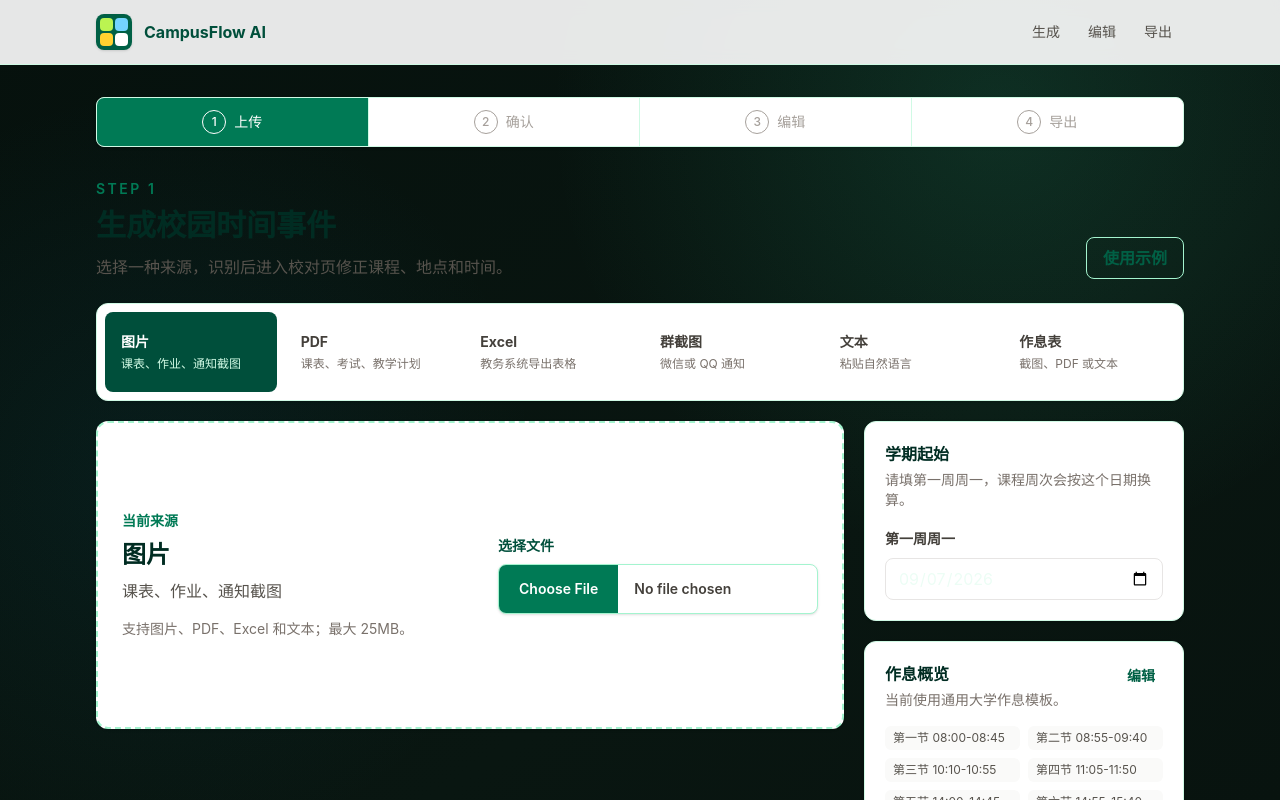
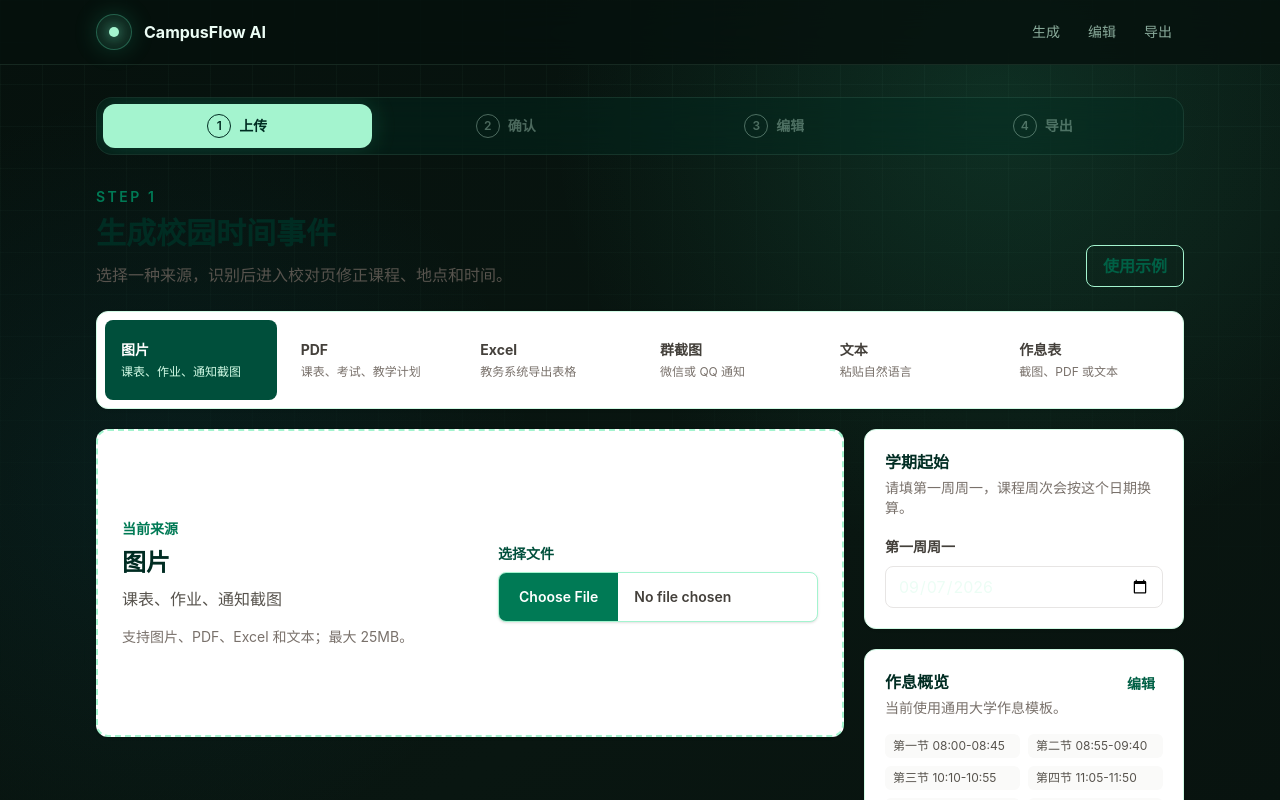
Before and after one commit to liutianyi746-lab/campusflow-web, a Next.js app: page /upload in a window 1280 px wide. Shown: the top 800 px of the page. Built offline with nearby package versions, Linux system fonts and the light colour scheme.

Commit message:
feat: refresh application shell (task 2/6)

```diff
--- a/src/app/_components/step-indicator.tsx
+++ b/src/app/_components/step-indicator.tsx
@@ -14,22 +14,21 @@ export function StepIndicator({ current }: { current: StepId }) {
 
   return (
     <nav aria-label="处理进度" className="mb-8">
-      <ol className="grid grid-cols-4 overflow-hidden rounded-lg border border-emerald-100 bg-white text-sm shadow-sm">
+      <ol className="step-track grid grid-cols-4 overflow-hidden rounded-2xl border border-emerald-200/10 bg-emerald-950/35 p-1.5 text-sm backdrop-blur-xl">
         {STEPS.map((step, index) => {
-          const state =
-            index < currentIndex ? "done" : index === currentIndex ? "active" : "idle";
-
+          const state = index < currentIndex ? "done" : index === currentIndex ? "active" : "idle";
           return (
-            <li key={step.id} className="min-w-0 border-r border-emerald-100 last:border-r-0">
+            <li key={step.id} className="min-w-0">
               <Link
                 href={step.href}
+                aria-current={state === "active" ? "step" : undefined}
                 className={[
-                  "flex h-12 items-center justify-center gap-2 px-2 font-medium transition",
+                  "flex h-11 items-center justify-center gap-2 rounded-xl px-2 font-semibold transition",
                   state === "active"
-                    ? "bg-emerald-700 text-white"
+                    ? "bg-emerald-200 text-emerald-950 shadow-[0_0_24px_rgba(52,211,153,.2)]"
                     : state === "done"
-                      ? "bg-emerald-50 text-emerald-800 hover:bg-emerald-100"
-                      : "text-stone-400 hover:bg-stone-50",
+                      ? "text-emerald-200 hover:bg-emerald-300/10"
+                      : "text-emerald-100/35 hover:bg-white/5 hover:text-emerald-100/60",
                 ].join(" ")}
               >
                 <span className="flex size-6 shrink-0 items-center justify-center rounded-full border border-current text-xs">
--- a/src/app/layout.tsx
+++ b/src/app/layout.tsx
@@ -21,32 +21,30 @@ export default function RootLayout({ children }: { children: React.ReactNode })
         </Script>
       </head>
       <body className="min-h-screen antialiased">
-        <header className="sticky top-0 z-50 border-b border-emerald-100 bg-white/90 backdrop-blur">
+        <div className="ambient-grid" aria-hidden="true" />
+        <header className="glass-nav sticky top-0 z-50 border-b border-emerald-200/10 bg-[#06110d]/80 backdrop-blur-xl">
           <div className="mx-auto flex h-16 max-w-6xl items-center justify-between px-4 sm:px-6 lg:px-8">
-            <Link href="/" className="flex items-center gap-3 font-bold text-emerald-900">
-              <span className="grid size-9 grid-cols-2 gap-0.5 rounded-lg bg-emerald-800 p-1 shadow-sm">
-                <span className="rounded-sm bg-lime-300" />
-                <span className="rounded-sm bg-sky-300" />
-                <span className="rounded-sm bg-amber-300" />
-                <span className="rounded-sm bg-white" />
+            <Link href="/" className="group flex items-center gap-3 font-bold text-emerald-50">
+              <span className="grid size-9 place-items-center rounded-full border border-emerald-300/30 bg-emerald-300/10 shadow-[0_0_25px_rgba(52,211,153,.2)]">
+                <span className="size-2.5 rounded-full bg-emerald-200 shadow-[0_0_14px_#6ee7b7] transition group-hover:scale-125" />
               </span>
               <span>CampusFlow AI</span>
             </Link>
-            <nav className="flex items-center gap-1 text-sm font-medium text-stone-600">
-              <Link href="/upload" className="rounded-md px-3 py-2 hover:bg-emerald-50 hover:text-emerald-800">
+            <nav className="flex items-center gap-1 text-sm font-medium text-emerald-100/65">
+              <Link href="/upload" className="rounded-lg px-3 py-2 transition hover:bg-emerald-300/10 hover:text-emerald-100">
                 生成
               </Link>
-              <Link href="/editor" className="rounded-md px-3 py-2 hover:bg-emerald-50 hover:text-emerald-800">
+              <Link href="/editor" className="rounded-lg px-3 py-2 transition hover:bg-emerald-300/10 hover:text-emerald-100">
                 编辑
               </Link>
-              <Link href="/export" className="rounded-md px-3 py-2 hover:bg-emerald-50 hover:text-emerald-800">
+              <Link href="/export" className="rounded-lg px-3 py-2 transition hover:bg-emerald-300/10 hover:text-emerald-100">
                 导出
               </Link>
             </nav>
           </div>
         </header>
         <main className="mx-auto max-w-6xl px-4 py-8 sm:px-6 lg:px-8">{children}</main>
-        <footer className="mx-auto mt-16 max-w-6xl border-t border-emerald-100 px-4 py-8 text-sm text-stone-500 sm:px-6 lg:px-8">
+        <footer className="mx-auto mt-16 max-w-6xl border-t border-emerald-200/10 px-4 py-8 text-sm text-emerald-100/45 sm:px-6 lg:px-8">
           <div className="flex flex-col justify-between gap-2 sm:flex-row">
             <span>CampusFlow AI</span>
             <span>无登录、无数据库持久化、仅 ICS 导出。</span>
```
Also changed, not shown: 1 other file (tests, documents, lock files or other folders).
